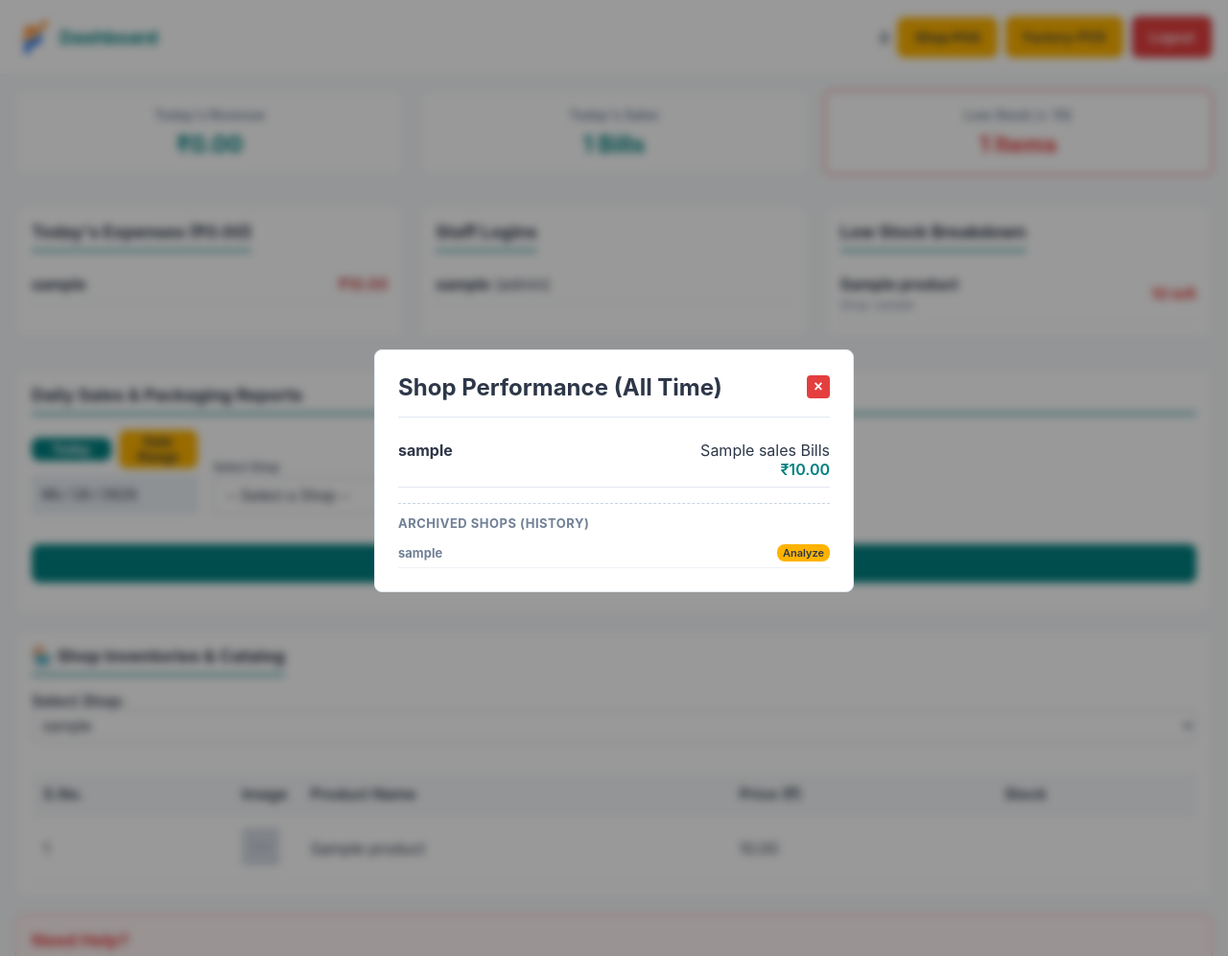
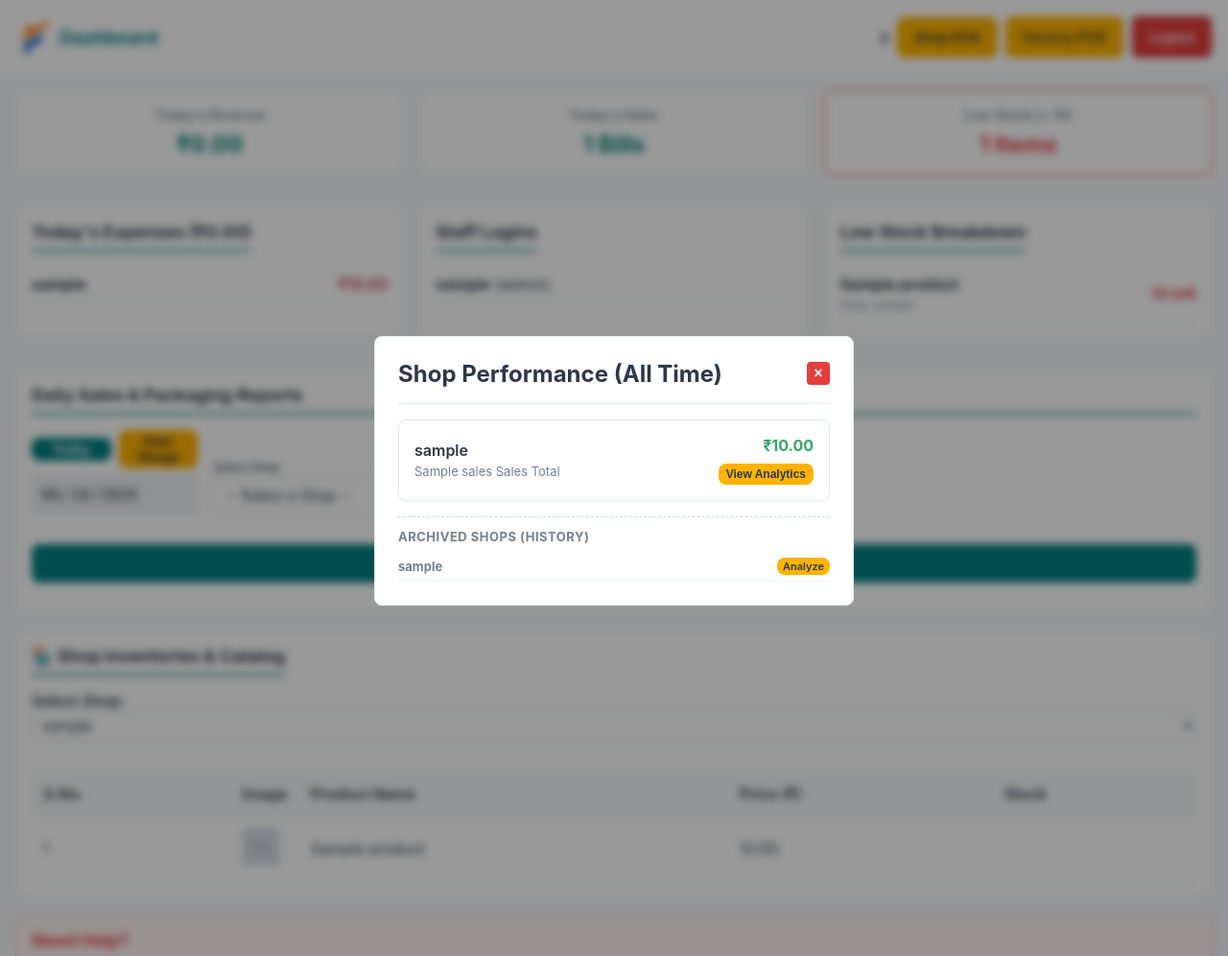
Before and after one commit to sooriya-moorthy-0107/Ponnangai-POS, a FastAPI app: template templates/admin.html in a window 1280 px wide, after a click on "Shop Performance". Shown: the whole page at 96% size. Run offline with FastAPI, Linux system fonts and the light colour scheme; the template is opened without the code that fills it: most values are stand-ins (such as "Sample title", 1, 10 or a date in 2020); grey boxes marked "Sample" are stand-in pictures; some libraries are stand-ins or nearby versions.

Commit message:
Restore modal popups, daily dashboard metrics, and uniform close buttons

```diff
--- a/templates/admin.html
+++ b/templates/admin.html
@@ -600,9 +600,9 @@
             </div>
             <ul style="list-style: none; padding: 0; margin-top: 16px;">
                 {% for sp in shop_performance_today %}
-                <li style="padding: 8px 0; border-bottom: 1px solid #E2E8F0; display: flex; justify-content: space-between;">
-                    <span><strong>{{ sp.shopkeeper.username }}</strong></span>
-                    <span style="color: var(--primary); font-weight: 600;">₹{{ "%.2f"|format(sp.revenue) }}</span>
+                <li style="padding: 12px; border-bottom: 1px solid #E2E8F0; display: flex; justify-content: space-between;">
+                    <span style="font-weight: 500;">{{ sp.shopkeeper.username }}</span>
+                    <span style="color: #38A169; font-weight: 600;">₹{{ "%.2f"|format(sp.revenue) }}</span>
                 </li>
                 {% endfor %}
             </ul>
@@ -618,8 +618,8 @@
             </div>
             <ul style="list-style: none; padding: 0; margin-top: 16px;">
                 {% for sp in shop_performance_today %}
-                <li style="padding: 8px 0; border-bottom: 1px solid #E2E8F0; display: flex; justify-content: space-between;">
-                    <span><strong>{{ sp.shopkeeper.username }}</strong></span>
+                <li style="padding: 12px; border-bottom: 1px solid #E2E8F0; display: flex; justify-content: space-between;">
+                    <span style="font-weight: 500;">{{ sp.shopkeeper.username }}</span>
                     <span style="font-weight: 600;">{{ sp.sales }} Bills</span>
                 </li>
                 {% endfor %}
@@ -649,14 +649,17 @@
             </div>
             <ul style="list-style: none; padding: 0; margin-top: 16px;">
                 {% for sp in shop_performance %}
-                <li style="padding: 8px 0; border-bottom: 1px solid #E2E8F0; display: flex; justify-content: space-between; cursor: pointer; transition: background 0.2s;"
-                    onclick="viewShopAnalytics('{{sp.shopkeeper.id }}'); closeModal('shop-performance-modal');"
-                    onmouseover="this.style.backgroundColor='#F7FAFC'"
-                    onmouseout="this.style.backgroundColor='transparent'">
-                    <span><strong>{{ sp.shopkeeper.username }}</strong></span>
-                    <span style="text-align: right;">{{ sp.sales }} Bills<br><span
-                            style="color: var(--primary); font-weight: 600;">₹{{ "%.2f"|format(sp.revenue)
-                            }}</span></span>
+                <li style="padding: 16px; border: 1px solid #E2E8F0; border-radius: 8px; margin-bottom: 12px; display: flex; justify-content: space-between; align-items: center;">
+                    <div>
+                        <div style="font-weight: 600; font-size: 16px; margin-bottom: 4px;">{{ sp.shopkeeper.username }}</div>
+                        <div style="font-size: 13px; color: #718096;">{{ sp.sales }} Sales Total</div>
+                    </div>
+                    <div style="text-align: right;">
+                        <div style="color: #38A169; font-weight: 700; font-size: 16px; margin-bottom: 8px;">₹{{ "%.2f"|format(sp.revenue) }}</div>
+                        <button class="btn btn-secondary btn-small"
+                            onclick="viewShopAnalytics('{{sp.shopkeeper.id }}'); closeModal('shop-performance-modal');"
+                            style="font-size: 12px; padding: 4px 8px;">View Analytics</button>
+                    </div>
                 </li>
                 {% endfor %}
             </ul>
```
